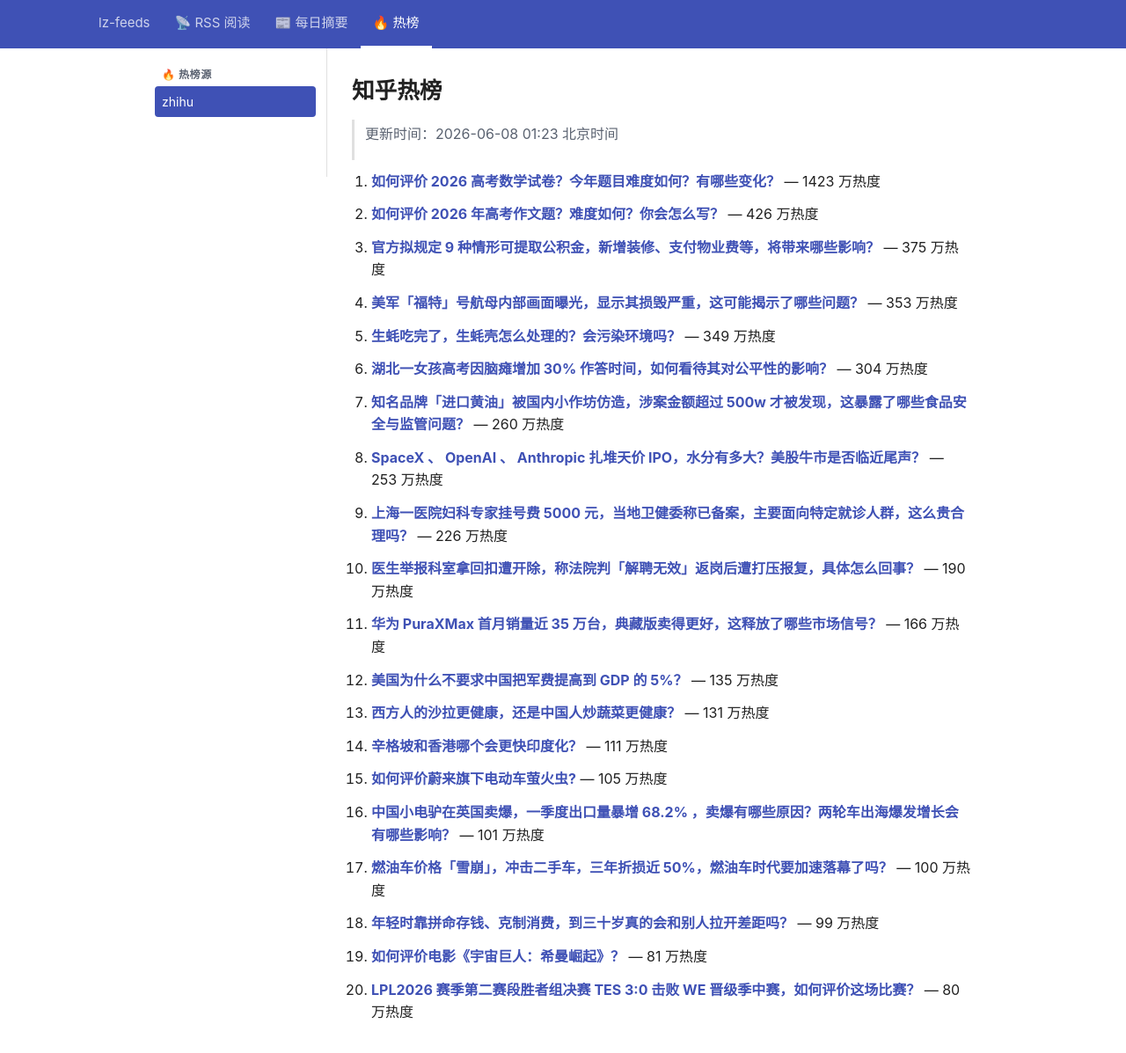
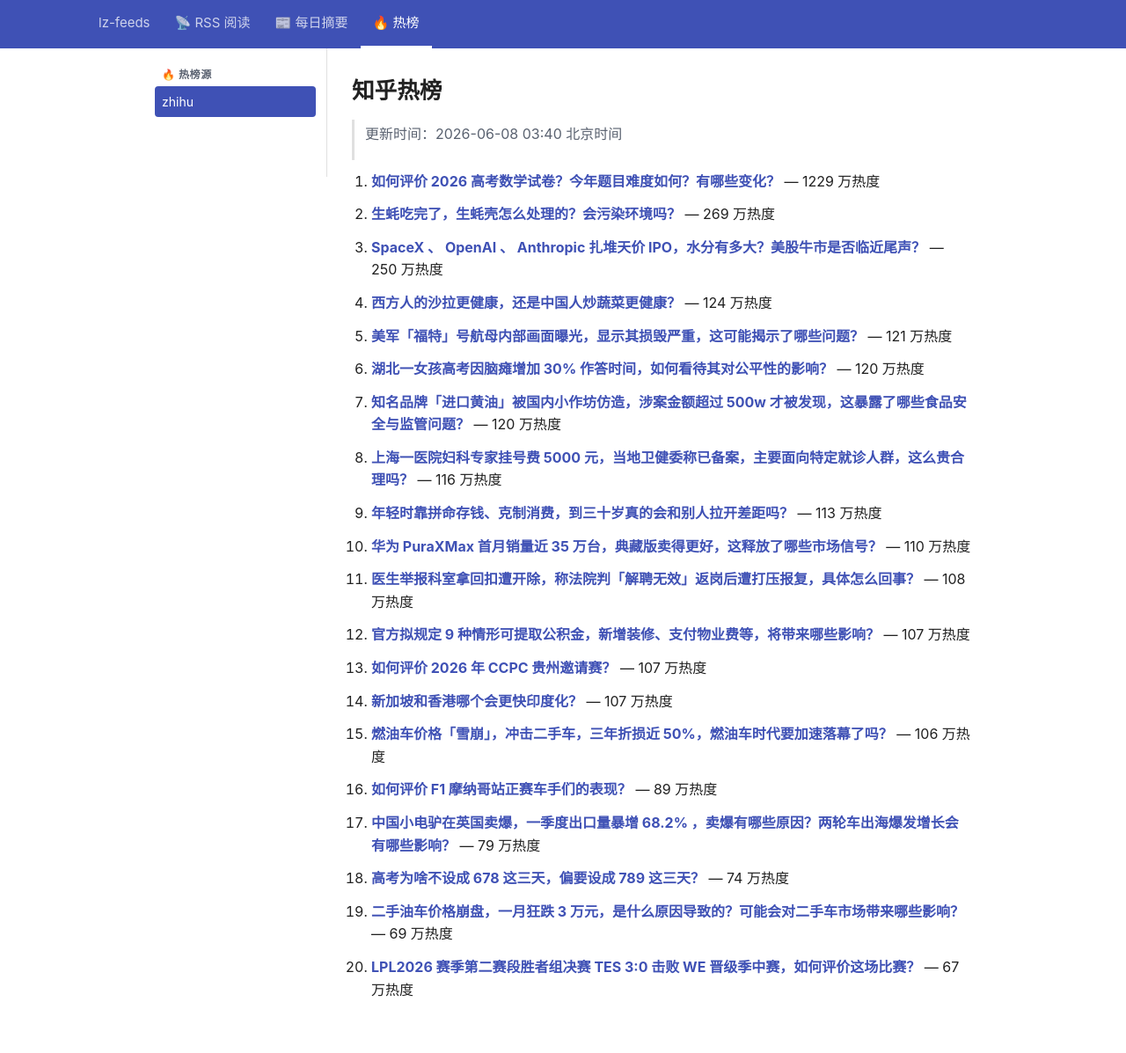
Before and after one commit to lizhang0101/lz-feeds, a Jekyll site: the page built from _hotlist/zhihu.md, in a window 1280 px wide and 1228 px high. Shown: the top 1197 px of the window at 88% size. Built offline with Jekyll 4.4.1, drawn with Linux system fonts in a browser that asks for light colours.

Commit message:
hotlist: 2026-06-07T19:40Z

```diff
--- a/_hotlist/zhihu.md
+++ b/_hotlist/zhihu.md
@@ -1,48 +1,48 @@
 ---
-updated: 2026-06-08 01:23 北京时间
+updated: 2026-06-08 03:40 北京时间
 count: 20
 ---
 
 # 知乎热榜
 
-> 更新时间：2026-06-08 01:23 北京时间
+> 更新时间：2026-06-08 03:40 北京时间
 
-1. **[如何评价 2026 高考数学试卷？今年题目难度如何？有哪些变化？](https://www.zhihu.com/question/2046992885703348796)** — 1423 万热度
+1. **[如何评价 2026 高考数学试卷？今年题目难度如何？有哪些变化？](https://www.zhihu.com/question/2046992885703348796)** — 1229 万热度
 
-2. **[如何评价 2026 年高考作文题？难度如何？你会怎么写？](https://www.zhihu.com/question/2046914203282306029)** — 426 万热度
+2. **[生蚝吃完了，生蚝壳怎么处理的？会污染环境吗？](https://www.zhihu.com/question/2045799879088382045)** — 269 万热度
 
-3. **[官方拟规定 9 种情形可提取公积金，新增装修、支付物业费等，将带来哪些影响？](https://www.zhihu.com/question/2046366435539260174)** — 375 万热度
+3. **[SpaceX 、 OpenAI 、 Anthropic 扎堆天价 IPO，水分有多大？美股牛市是否临近尾声？](https://www.zhihu.com/question/2046639064917586455)** — 250 万热度
 
-4. **[美军「福特」号航母内部画面曝光，显示其损毁严重，这可能揭示了哪些问题？](https://www.zhihu.com/question/2046198239527956480)** — 353 万热度
+4. **[西方人的沙拉更健康，还是中国人炒蔬菜更健康？](https://www.zhihu.com/question/458600977)** — 124 万热度
 
-5. **[生蚝吃完了，生蚝壳怎么处理的？会污染环境吗？](https://www.zhihu.com/question/2045799879088382045)** — 349 万热度
+5. **[美军「福特」号航母内部画面曝光，显示其损毁严重，这可能揭示了哪些问题？](https://www.zhihu.com/question/2046198239527956480)** — 121 万热度
 
-6. **[湖北一女孩高考因脑瘫增加 30% 作答时间，如何看待其对公平性的影响？](https://www.zhihu.com/question/2046752018975417744)** — 304 万热度
+6. **[湖北一女孩高考因脑瘫增加 30% 作答时间，如何看待其对公平性的影响？](https://www.zhihu.com/question/2046752018975417744)** — 120 万热度
 
-7. **[知名品牌「进口黄油」被国内小作坊仿造，涉案金额超过 500w 才被发现，这暴露了哪些食品安全与监管问题？](https://www.zhihu.com/question/2046166409097621946)** — 260 万热度
+7. **[知名品牌「进口黄油」被国内小作坊仿造，涉案金额超过 500w 才被发现，这暴露了哪些食品安全与监管问题？](https://www.zhihu.com/question/2046166409097621946)** — 120 万热度
 
-8. **[SpaceX 、 OpenAI 、 Anthropic 扎堆天价 IPO，水分有多大？美股牛市是否临近尾声？](https://www.zhihu.com/question/2046639064917586455)** — 253 万热度
+8. **[上海一医院妇科专家挂号费 5000 元，当地卫健委称已备案，主要面向特定就诊人群，这么贵合理吗？](https://www.zhihu.com/question/2046659069063030584)** — 116 万热度
 
-9. **[上海一医院妇科专家挂号费 5000 元，当地卫健委称已备案，主要面向特定就诊人群，这么贵合理吗？](https://www.zhihu.com/question/2046659069063030584)** — 226 万热度
+9. **[年轻时靠拼命存钱、克制消费，到三十岁真的会和别人拉开差距吗？](https://www.zhihu.com/question/2032606359812843308)** — 113 万热度
 
-10. **[医生举报科室拿回扣遭开除，称法院判「解聘无效」返岗后遭打压报复，具体怎么回事？](https://www.zhihu.com/question/2046003460785397931)** — 190 万热度
+10. **[华为 PuraXMax 首月销量近 35 万台，典藏版卖得更好，这释放了哪些市场信号？](https://www.zhihu.com/question/2045967359232448046)** — 110 万热度
 
-11. **[华为 PuraXMax 首月销量近 35 万台，典藏版卖得更好，这释放了哪些市场信号？](https://www.zhihu.com/question/2045967359232448046)** — 166 万热度
+11. **[医生举报科室拿回扣遭开除，称法院判「解聘无效」返岗后遭打压报复，具体怎么回事？](https://www.zhihu.com/question/2046003460785397931)** — 108 万热度
 
-12. **[美国为什么不要求中国把军费提高到 GDP 的 5%？](https://www.zhihu.com/question/2045876305770685121)** — 135 万热度
+12. **[官方拟规定 9 种情形可提取公积金，新增装修、支付物业费等，将带来哪些影响？](https://www.zhihu.com/question/2046366435539260174)** — 107 万热度
 
-13. **[西方人的沙拉更健康，还是中国人炒蔬菜更健康？](https://www.zhihu.com/question/458600977)** — 131 万热度
+13. **[如何评价 2026 年 CCPC 贵州邀请赛？](https://www.zhihu.com/question/2046904998865458100)** — 107 万热度
 
-14. **[辛格坡和香港哪个会更快印度化？](https://www.zhihu.com/question/2020799316319634660)** — 111 万热度
+14. **[新加坡和香港哪个会更快印度化？](https://www.zhihu.com/question/2020799316319634660)** — 107 万热度
 
-15. **[如何评价蔚来旗下电动车萤火虫?](https://www.zhihu.com/question/1897036483069712166)** — 105 万热度
+15. **[燃油车价格「雪崩」，冲击二手车，三年折损近 50%，燃油车时代要加速落幕了吗？](https://www.zhihu.com/question/2046346361906226344)** — 106 万热度
 
-16. **[中国小电驴在英国卖爆，一季度出口量暴增 68.2% ，卖爆有哪些原因？两轮车出海爆发增长会有哪些影响？](https://www.zhihu.com/question/2046194112051635817)** — 101 万热度
+16. **[如何评价 F1 摩纳哥站正赛车手们的表现？](https://www.zhihu.com/question/2047088568942736721)** — 89 万热度
 
-17. **[燃油车价格「雪崩」，冲击二手车，三年折损近 50%，燃油车时代要加速落幕了吗？](https://www.zhihu.com/question/2046346361906226344)** — 100 万热度
+17. **[中国小电驴在英国卖爆，一季度出口量暴增 68.2% ，卖爆有哪些原因？两轮车出海爆发增长会有哪些影响？](https://www.zhihu.com/question/2046194112051635817)** — 79 万热度
 
-18. **[年轻时靠拼命存钱、克制消费，到三十岁真的会和别人拉开差距吗？](https://www.zhihu.com/question/2032606359812843308)** — 99 万热度
+18. **[高考为啥不设成 678 这三天，偏要设成 789 这三天？](https://www.zhihu.com/question/2044214326303642125)** — 74 万热度
 
-19. **[如何评价电影《宇宙巨人：希曼崛起》？](https://www.zhihu.com/question/2046018725426597982)** — 81 万热度
+19. **[二手油车价格崩盘，一月狂跌 3 万元，是什么原因导致的？可能会对二手车市场带来哪些影响？](https://www.zhihu.com/question/2046193114440623554)** — 69 万热度
 
-20. **[LPL2026 赛季第二赛段胜者组决赛 TES 3:0 击败 WE 晋级季中赛，如何评价这场比赛？](https://www.zhihu.com/question/2046986851110729258)** — 80 万热度
+20. **[LPL2026 赛季第二赛段胜者组决赛 TES 3:0 击败 WE 晋级季中赛，如何评价这场比赛？](https://www.zhihu.com/question/2046986851110729258)** — 67 万热度
```
